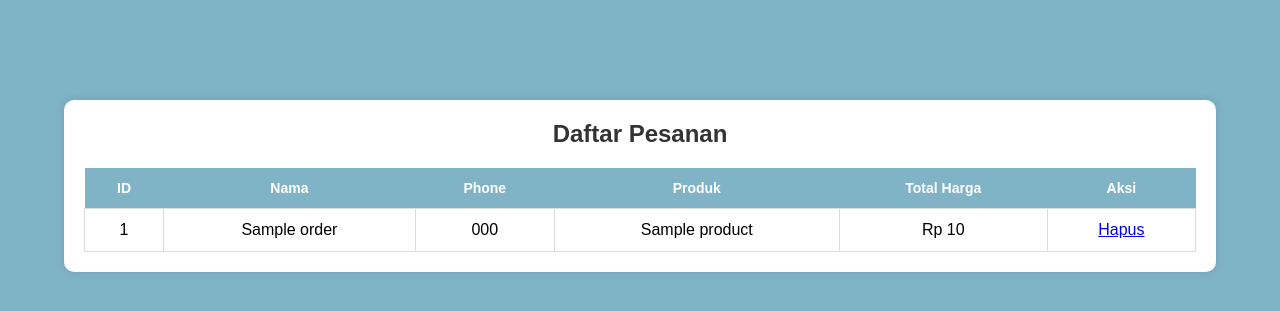
After one commit to evrilia/CRUD-PHP-BABYISLAND, a PHP site: page /read.php in a window 1280 px wide. The commit adds this page. Shown: the top 311 px of the page. Run offline with PHP 8.4, Linux system fonts and the light colour scheme; tables that the repository leaves empty or names only in its code hold one stand-in row (values such as "Sample post").

Commit message:
Perbaikian read, dan membuat delete

```diff
--- /dev/null
+++ b/read.php
@@ -0,0 +1,49 @@
+<?php
+require_once("conn.php");
+$sql = "SELECT o.id_order, o.nama, o.phone, p.name_produk, o.total_price FROM orders o JOIN products p ON o.id_produk = p.id_produk";
+$result = $conn->query($sql);
+?>
+
+<!DOCTYPE html>
+<html lang="id">
+
+<head>
+    <meta charset="UTF-8">
+    <title>Daftar Pesanan</title>
+    <link rel="stylesheet" href="style.css">
+</head>
+
+<body>
+    <div class="read-container">
+        <h2>Daftar Pesanan</h2>
+        <table class="read-table">
+            <thead>
+                <tr>
+                    <th>ID</th>
+                    <th>Nama</th>
+                    <th>Phone</th>
+                    <th>Produk</th>
+                    <th>Total Harga</th>
+                    <th>Aksi</th>
+                </tr>
+            </thead>
+            <tbody>
+                <?php while ($row = $result->fetch_assoc()): ?>
+                    <tr>
+                        <td><?php echo $row["id_order"]; ?></td>
+                        <td><?php echo $row["nama"]; ?></td>
+                        <td><?php echo $row["phone"]; ?></td>
+                        <td><?php echo $row["name_produk"]; ?></td>
+                        <td>Rp <?php echo number_format($row["total_price"], 0, ',', '.'); ?></td>
+                        <td>
+                            <a href="delete.php?id=<?php echo $row['id_order']; ?>" onclick="return confirm('Yakin ingin menghapus?');">Hapus</a>
+                        </td>
+                    </tr>
+                <?php endwhile; ?>
+            </tbody>
+        </table>
+    </div>
+</body>
+
+</html>
+<?php $conn->close(); ?>
--- a/style.css
+++ b/style.css
@@ -193,3 +193,48 @@ tr:hover {
         align-items: flex-end;
     }
 }
+/* Container khusus untuk halaman Read */
+.read-container {
+    max-width: 90%;
+    background: white;
+    padding: 20px;
+    border-radius: 10px;
+    box-shadow: 0px 0px 10px rgba(0, 0, 0, 0.1);
+    margin: 20px auto;
+    text-align: center;
+}
+
+.read-container h2 {
+    color: #333;
+    margin-bottom: 20px;
+}
+
+/* Table Styling */
+.read-table {
+    width: 100%;
+    border-collapse: collapse;
+    margin-top: 20px;
+}
+
+.read-table th {
+    background-color: #7fb3c5;
+    color: white;
+    font-weight: bold;
+    padding: 12px;
+    text-align: center;
+}
+
+.read-table td {
+    padding: 12px;
+    text-align: center;
+    border: 1px solid #ddd;
+}
+
+/* Warna baris bergantian */
+.read-table tr:nth-child(even) {
+    background-color: #f9f9f9;
+}
+
+.read-table tr:hover {
+    background-color: #f1f1f1;
+}
```
Also changed, not shown: delete.php (added, +15 -0 lines), index.php (+16 -8 lines).
